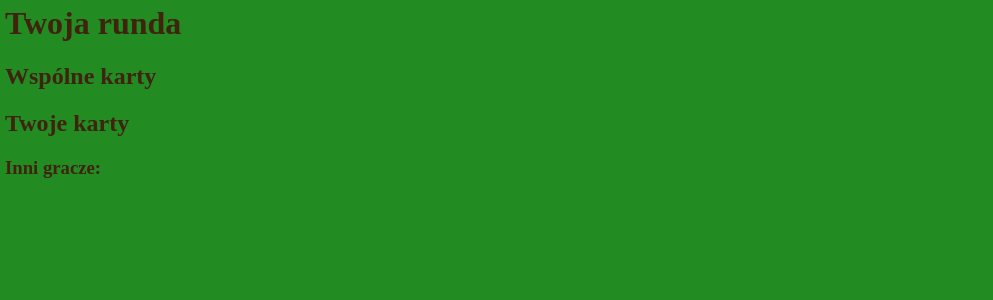
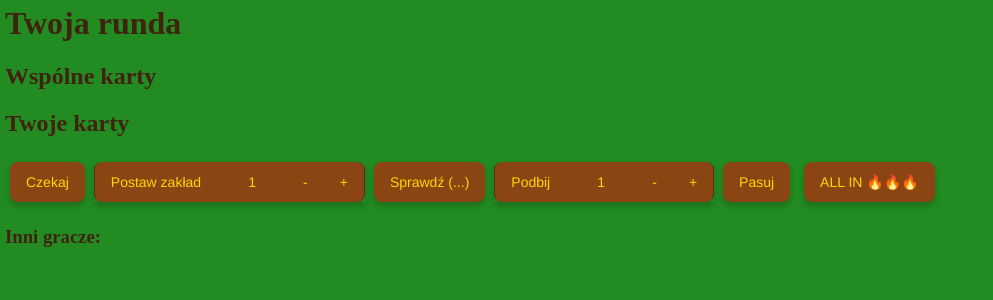
Before and after one commit to MikolajKosela/PokerGame, a Flask app: page /action in a window 1280 px wide. Shown: the top 300 px of the page, without its empty margins (0-993 px from the left). Run offline with Flask 3, Linux system fonts and the light colour scheme; some libraries are stand-ins or nearby versions.

Commit message:
Added remaining buttons

```diff
--- a/static/css/style.css
+++ b/static/css/style.css
@@ -97,7 +97,7 @@ input[type="number"] {
 }
 
 .cont {
-  display: inline-block;
+  display: inline-flex;
   align-items: center;
   justify-content: center;
   gap: 0;
@@ -124,6 +124,10 @@ input[type="number"] {
   border-right: 1px solid #5a2e0d;
 }
 
+.hidden {
+  display: none;
+}
+
 /*
 .cont .btn:hover,
 .cont .numInput:hover {
--- a/static/js/action.js
+++ b/static/js/action.js
@@ -8,7 +8,6 @@ socket.on("checkState", (data) => {
 });
 
 socket.on("gameData", (data) => {
-    //console.log(data);
     const roundData = data.roundData;
     const buttons = data.buttons;
     const commonCards = data.commonCards;
@@ -97,6 +96,9 @@ socket.on("gameData", (data) => {
     const credits = document.getElementById("credits");
     credits.innerHTML =
         "Twoje żetony " + roundData.curCredit + " Do wyrównania: " + roundData.bet;
+
+    const callBut = document.getElementById("call");
+    callBut.innerHTML = "Sprawdź ( " + roundData.bet + " )";
 
 
     const playersList = document.getElementById("players");
--- a/templates/action.html
+++ b/templates/action.html
@@ -19,6 +19,27 @@
     <h3 id="pot"></h3>
     <h3 id="credits"></h3>
 
+    <button id="check" class="btn" type="submit">Czekaj</button>
+
+    <div class="cont">
+      <button id="bet" class="btnl" type="submit">Postaw zakład</button>
+      <input id="betValue" class="numInput" type="number" min="1" step="1" value="1">
+      <button id="minus" class="btn" type="button">-</button>
+      <button id="plus" class="btnr" type="button">+</button>
+    </div>
+
+    <button id="call" class="btn" type="submit">Sprawdź (...)</button>
+
+    <div class="cont">
+      <button id="raise" class="btnl" type="submit">Podbij</button>
+      <input id="raiseValue" class="numInput" type="number" min="1" step="1" value="1">
+      <button id="minus" class="btn" type="button">-</button>
+      <button id="plus" class="btnr" type="button">+</button>
+    </div>
+
+    <button id="fold" class="btn" type="submit">Pasuj</button>
+    <button id="allin" class="btn" type="submit">ALL IN 🔥🔥🔥</button>
+
     <h3>Inni gracze:</h3>
     <ul id="players"></ul>
 
```
